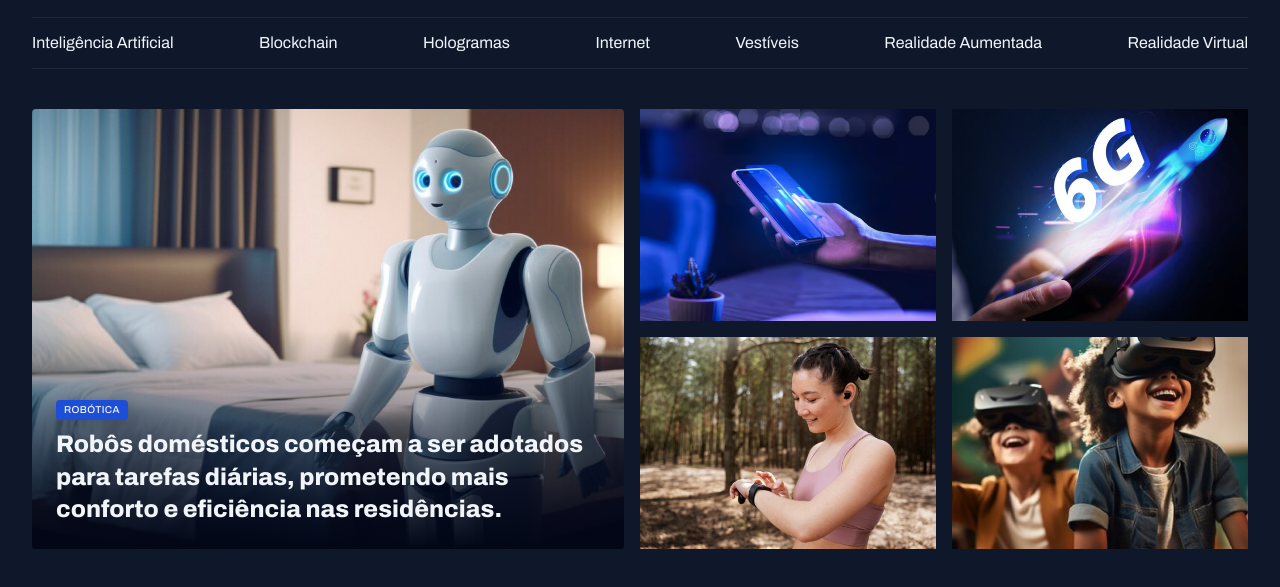
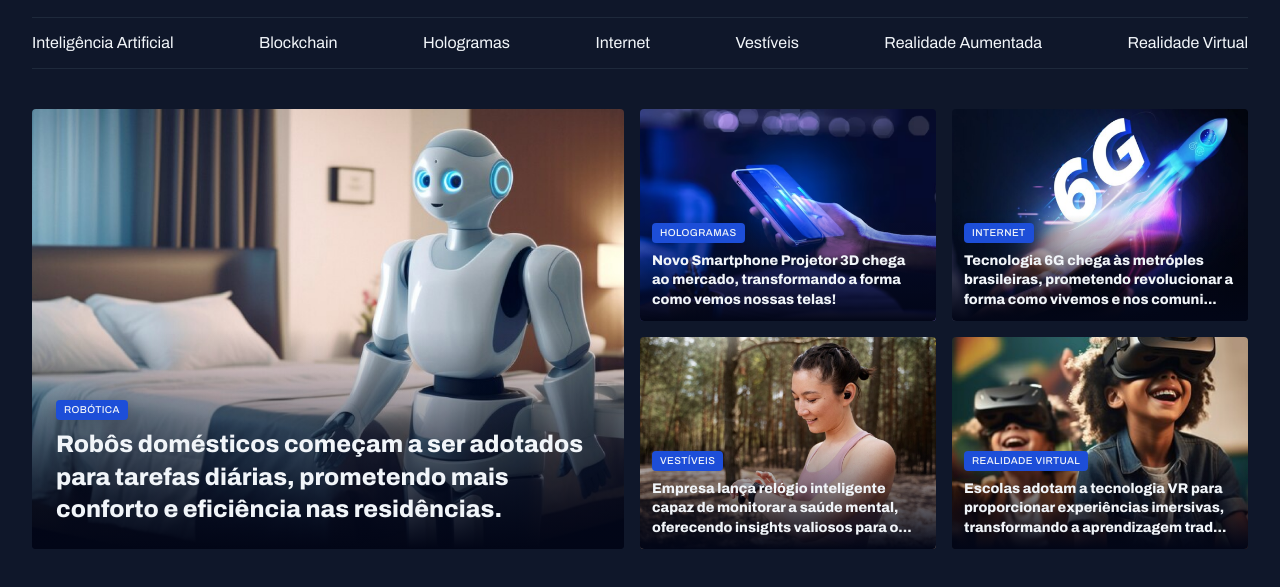
Before and after one commit to codetodestroy/projeto-portal_de_noticias, a plain HTML site: page index.html in a window 1280 px wide. Shown: the part 55-642 px from the top of the page. Drawn offline with Linux system fonts and the light colour scheme.

Commit message:
finishing highlights section...

```diff
--- a/index.html
+++ b/index.html
@@ -44,7 +44,7 @@
     <main class="grid container">
         <section id="featured" class="grid grid-flow-col gap-16">
             <figure class="card">
-                <img src="./assets/images/Image 01.png" alt="">
+                <img src="./assets/images/Image 01.png" alt="Robôs domésticos começam a ser adotados para tarefas diárias, prometendo mais conforto e eficiência nas residências.">
 
                 <figcaption>
                     <span class="content-tag">robótica</span>
@@ -52,18 +52,38 @@
                 </figcaption>
             </figure>
             <div class="grid grid-cols-2 gap-16">
-                <div>
-                    <img src="./assets/images/Image 02.png" alt="">
-                </div>
-                <div>
-                    <img src="./assets/images/Image 03.png" alt="">
-                </div>
-                <div>
-                    <img src="./assets/images/Image 04.png" alt="">
-                </div>
-                <div>
-                    <img src="./assets/images/Image 05.png" alt="">
-                </div>
+                <figure class="card">
+                    <img src="./assets/images/Image 02.png" alt="Novo Smartphone Projetor 3D chega ao mercado, transformando a forma como vemos nossas telas!">
+
+                    <figcaption>
+                        <span class="content-tag">hologramas</span>
+                        <h2 class="text-lg">Novo Smartphone Projetor 3D chega ao mercado, transformando a forma como vemos nossas telas!</h2>
+                    </figcaption>
+                </figure>
+                <figure class="card">
+                    <img src="./assets/images/Image 03.png" alt="Tecnologia 6G chega às metróples brasileiras, prometendo revolucionar a forma como vivemos e nos comunicamos.">
+
+                    <figcaption>
+                        <span class="content-tag">internet</span>
+                        <h2 class="text-lg">Tecnologia 6G chega às metróples brasileiras, prometendo revolucionar a forma como vivemos e nos comuni...</h2>
+                    </figcaption>
+                </figure>
+                <figure class="card">
+                    <img src="./assets/images/Image 04.png" alt="Empresa lança relógio inteligente capaz de monitorar a saúde mental, oferecendo insights valiosos para o bem-estar pessoal.">
+
+                    <figcaption>
+                        <span class="content-tag">vestíveis</span>
+                        <h2 class="text-lg">Empresa lança relógio inteligente capaz de monitorar a saúde mental, oferecendo insights valiosos para o...</h2>
+                    </figcaption>
+                </figure>
+                <figure class="card">
+                    <img src="./assets/images/Image 05.png" alt="Escolas adotam a tecnologia VR para proporcionar experiências imersivas, transformando a aprendizagem tradicional.">
+
+                    <figcaption>
+                        <span class="content-tag">realidade virtual</span>
+                        <h2 class="text-lg">Escolas adotam a tecnologia VR para proporcionar experiências imersivas, transformando a aprendizagem trad...</h2>
+                    </figcaption>
+                </figure>
             </div>
         </section>
     </main>
--- a/styles/sections.css
+++ b/styles/sections.css
@@ -27,6 +27,10 @@
 
             padding: 24px;
 
+            &:has(.text-lg) {
+                padding: 12px;
+            }
+
             h2 {
                 margin-top: 8px;
             }
```
